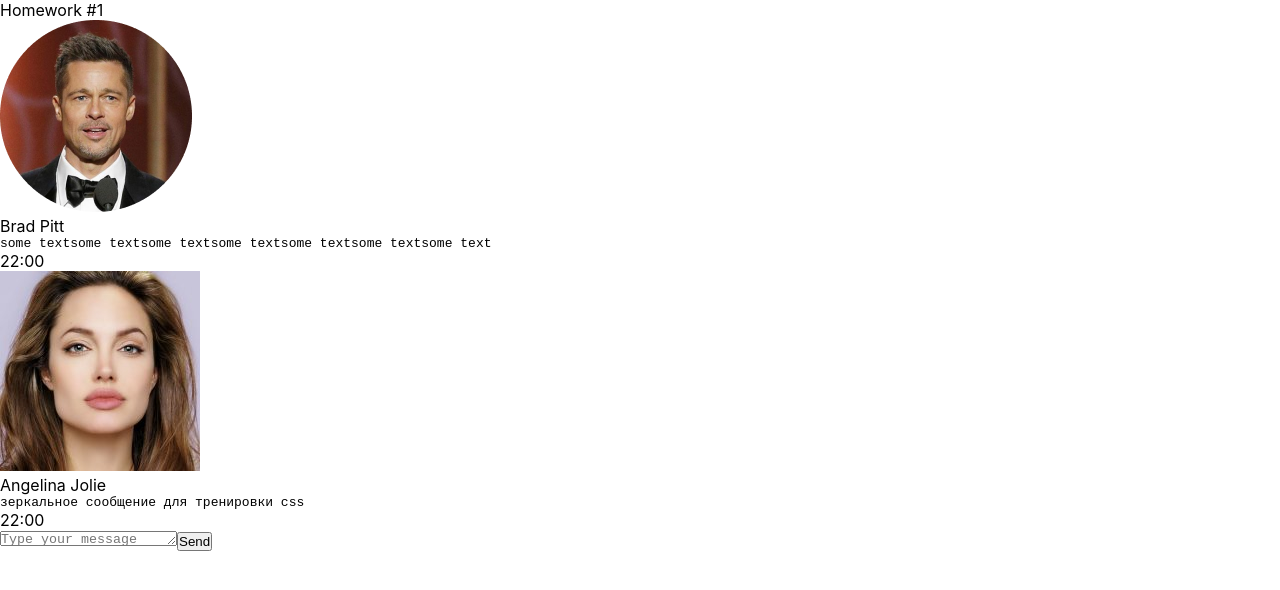
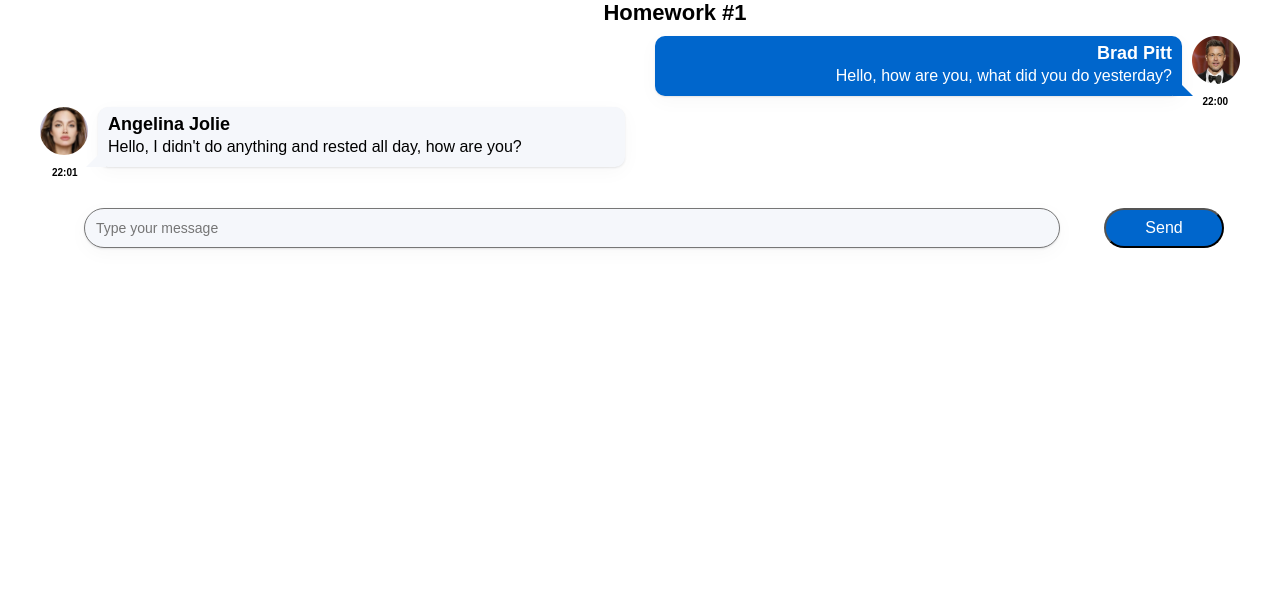
Before and after one commit to OnishchenkoIvan/hwautocheck, a React (Create React App) app: page /#/ in a window 1280 px wide. Shown: the top 590 px of the page. Built offline with nearby package versions, Linux system fonts and the light colour scheme.

Commit message:
first finish

```diff
--- a/src/index.css
+++ b/src/index.css
@@ -7,7 +7,7 @@
 body {
     margin: 0;
     font-family: -apple-system, BlinkMacSystemFont, 'Segoe UI', 'Roboto',
-    'Oxygen', 'Ubuntu', 'Cantarell', 'Fira Sans', 'Droid Sans',
+    'Oxygen', 'Ubuntu', 'Montserrat','Cantarell', 'Fira Sans', 'Droid Sans',
     'Helvetica Neue', sans-serif;
     -webkit-font-smoothing: antialiased;
     -moz-osx-font-smoothing: grayscale;
--- a/src/s1-main/App.module.css
+++ b/src/s1-main/App.module.css
@@ -3,9 +3,16 @@
 }
 
 .hw {
-
+    max-width: 1200px;
+    margin: 10px auto;
+    font-family: Montserrat, sans-serif;
+    display: flex;
+    flex-direction: column;
 }
 
 .hwTitle {
-
+    text-align: center;
+    font-size: 22px;
+    font-weight: 600;
+    padding-left: 70px;
 }
--- a/src/s2-homeworks/hw01/HW1.tsx
+++ b/src/s2-homeworks/hw01/HW1.tsx
@@ -35,7 +35,7 @@
     name: "Brad Pitt", // можно менять
   },
   message: {
-    text: "some textsome textsome textsome textsome textsome textsome text", // можно менять
+    text: "Hello, how are you, what did you do yesterday?", // можно менять
     time: "22:00", // можно менять
   },
 };
@@ -46,8 +46,8 @@
     name: "Angelina Jolie", // можно менять
   },
   message: {
-    text: "зеркальное сообщение для тренировки css", // можно менять
-    time: "22:00", // можно менять
+    text: "Hello, I didn't do anything and rested all day, how are you?", // можно менять
+    time: "22:01", // можно менять
   },
 };
 
--- a/src/s2-homeworks/hw01/friend-message/FriendMessage.module.css
+++ b/src/s2-homeworks/hw01/friend-message/FriendMessage.module.css
@@ -3,29 +3,59 @@
 }
 
 .friendImageAndText {
-
+    margin: 0 auto;
+    display: flex;
 }
 
 .friendImageAndText img {
-
+    width: 48px;
+    height: 48px;
+    border-radius: 50%;
+    margin-right: 10px;
 }
 
 .friendText {
-
+    display: flex;
+    width: 527px;
+    min-height: 60px;
+    border-radius: 10px;
+    background: #F5F7FB;
+    box-shadow: 0 5px 20px rgba(29, 33, 38, 0.03), 0 1px 2px rgba(29, 33, 38, 0.1);
+    flex-direction: column;
+    position: relative;
+    font-weight: 400;
+    font-size: 16px;
+    color: #000000;
 }
 
 .friendText:after {
-
+    content: '';
+    width: 0;
+    height: 0;
+    border-bottom: 20px solid #F5F7FB;
+    border-left: 20px solid transparent;
+    position: absolute;
+    top: 40px;
+    right: 519px;
 }
 
 .friendName {
+    display: flex;
+    padding: 7px 0 3px 10px;
+    font-weight: 600;
+    font-size: 18px;
 
 }
 
 .friendMessageText {
-
+    display: flex;
+    padding: 0 0 8px 10px;
+    max-width: 527px;
 }
 
 .friendTime {
-
+    font-weight: 600;
+    font-size: 10px;
+    display: flex;
+    padding-left: 12px;
 }
--- a/src/s2-homeworks/hw01/message-sender/MessageSender.module.css
+++ b/src/s2-homeworks/hw01/message-sender/MessageSender.module.css
@@ -1,18 +1,38 @@
 .sendForm {
-
+    display: flex;
+    margin-top: 30px;
 }
 
 .textarea {
-
+    margin-left: 44px;
+    resize: none;
+    width: 976px;
+    min-height: 40px;
+    background: #F5F7FB;
+    box-shadow: 0 5px 20px rgba(29, 33, 38, 0.03), 0 1px 2px rgba(29, 33, 38, 0.1);
+    border-radius: 20px;
+    padding: 11px;
+    font-size: 14px;
 }
 
 .button {
-
+    width: 120px;
+    height: 40px;
+    background: #0066CC;
+    border-radius: 20px;
+    margin-left: 44px;
+    font-size: 16px;
+    color: #FFFFFF;
 }
 
 .button:hover {
+    opacity: 0.9;
+    color: #c40a0a;
+    font-size: 20px;
+    font-weight: 700;
+}
 
+.button:active {
+    color: black;
+    background: red;
 }
-.button:active {
-
-}
--- a/src/s2-homeworks/hw01/message/Message.module.css
+++ b/src/s2-homeworks/hw01/message/Message.module.css
@@ -1,31 +1,65 @@
-.message {
-
+* {
+    font-family: Montserrat,sans-serif;
 }
 
+
 .imageAndText {
-
+    margin: 0 auto;
+    display: flex;
+    flex-direction: row-reverse;
 }
 
 .imageAndText img {
-
+    width: 48px;
+    height: 48px;
+    margin-left: 10px;
 }
 
 .text {
-
+    display: flex;
+    width: 527px;
+    min-height: 60px;
+    border-radius: 10px;
+    background: #0066cc;
+    box-shadow: 0 5px 20px rgba(29, 33, 38, 0.03), 0 1px 2px rgba(29, 33, 38, 0.1);
+    flex-direction: column;
+    position: relative;
+    font-weight: 400;
+    font-size: 16px;
+    color: #FFFFFF;
 }
 
 .text:after {
-
+    content: '';
+    width: 0;
+    height: 0;
+    border-bottom: 20px solid #0066cc;
+    border-right: 20px solid transparent;
+    position: absolute;
+    top: 40px;
+    left: 518px;
 }
 
 .name {
-
+    flex-direction: row-reverse;
+    display: flex;
+    padding: 7px 10px 3px 0;
+    font-weight: 600;
+    font-size: 18px;
+    color: #FFFFFF;
 }
 
 .messageText {
-
+    flex-direction: row-reverse;
+    display: flex;
+    padding: 0 10px 8px 5px;
+    overflow-wrap: break-word;
 }
 
 .time {
-
+    font-weight: 600;
+    font-size: 10px;
+    display: flex;
+    padding-right: 12px;
+    flex-direction: row-reverse;
 }
```
Also changed, not shown: src/s1-main/App.tsx (+8 -7 lines), src/s2-homeworks/hw01/message-sender/MessageSender.tsx (+26 -32 lines).
